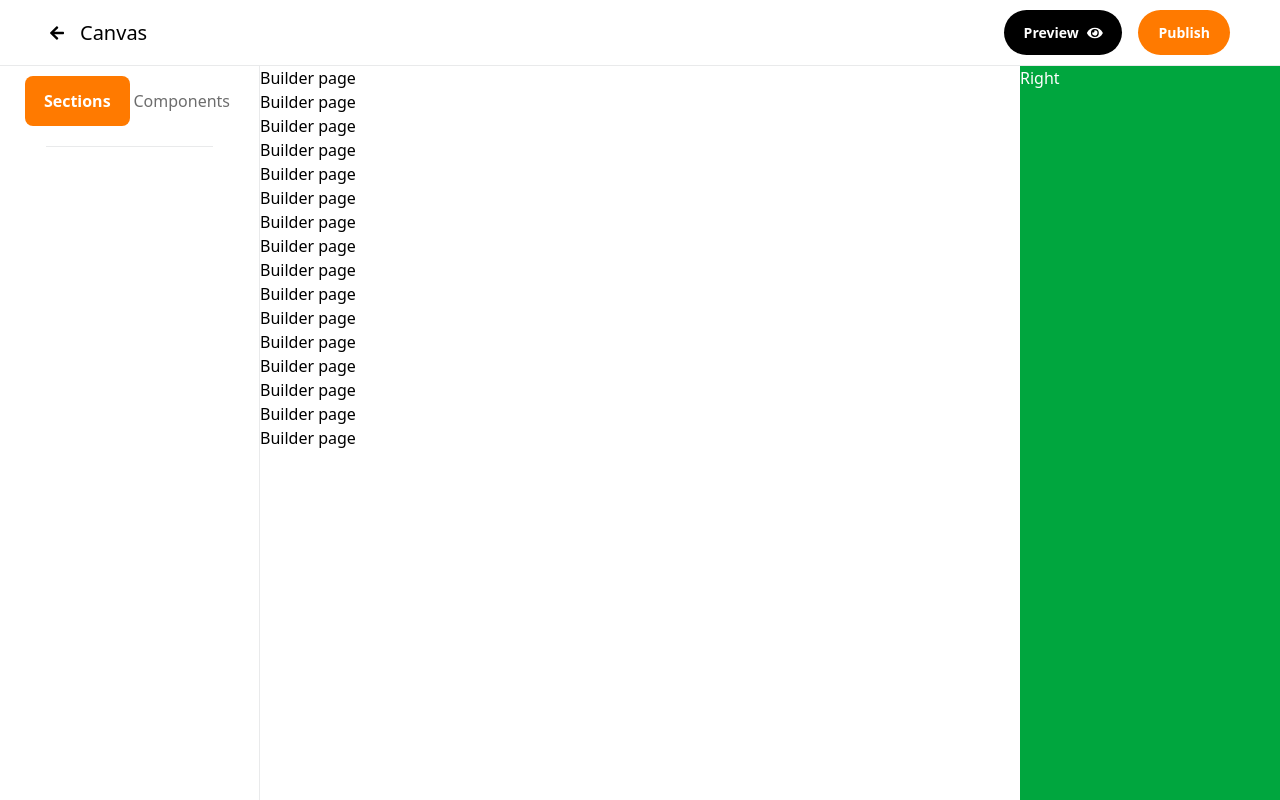
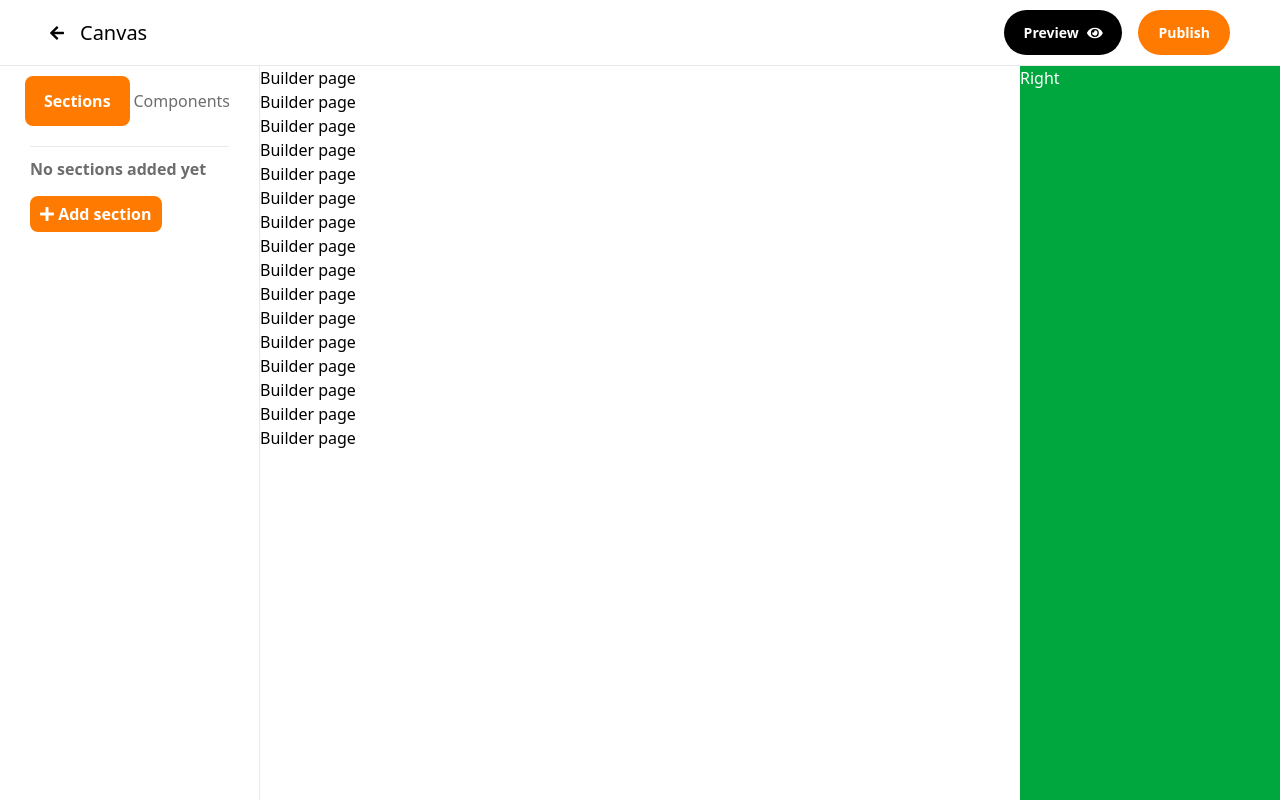
Before and after one commit to youssefrag/Pixelo, a Next.js app in the folder frontend/: page /builder in a window 1280 px wide. Built offline with nearby package versions, Linux system fonts and the light colour scheme.

Commit message:
builder slice basics completed

```diff
--- a/frontend/components/BuilderSideBars/LeftBar.tsx
+++ b/frontend/components/BuilderSideBars/LeftBar.tsx
@@ -1,9 +1,26 @@
 "use client";
 
 import { useState } from "react";
+import { UseDispatch, useSelector } from "react-redux";
+import { useDispatch } from "react-redux";
+import { FontAwesomeIcon } from "@fortawesome/react-fontawesome";
+import { faPlus } from "@fortawesome/free-solid-svg-icons";
+
+import type { RootState, AppDispatch } from "@/store";
+import { addSection, select } from "@/store/slices/builderSlice";
 
 export default function LeftBar() {
   const [mode, setMode] = useState<"sections" | "components">("sections");
+
+  const dispatch = useDispatch<AppDispatch>();
+  const { rootOrder, nodes, selectedId } = useSelector(
+    (state: RootState) => state.builderSlice
+  );
+
+  const handleAdd = () => {
+    const newIndex = rootOrder.length + 1;
+    dispatch(addSection({ name: `Section ${newIndex}` }));
+  };
 
   return (
     <div className="w-[260px] border-r border-[#E9EAEB]">
@@ -34,7 +51,20 @@ export default function LeftBar() {
         )}
       </div>
       <div className="flex px-[25px] py-[10px] justify-center">
-        <div className="border-b border-[#E9EAEB] w-[80%]"></div>
+        <div className="border-b border-[#E9EAEB] w-[95%]"></div>
+      </div>
+      <div className="px-[30px]">
+        {rootOrder.length === 0 && (
+          <div className="text-[#6D6D6D] font-[600] mb-[15px]">
+            No sections added yet
+          </div>
+        )}
+        <button
+          onClick={handleAdd}
+          className="bg-[#FF7A00] px-[10px] p-[6px] text-white font-[700] rounded-[8px] cursor-pointer"
+        >
+          <FontAwesomeIcon icon={faPlus} size="1x" /> Add section
+        </button>
       </div>
     </div>
   );
--- a/frontend/store/slices/builderSlice.ts
+++ b/frontend/store/slices/builderSlice.ts
@@ -43,5 +43,5 @@ const builderSlice = createSlice({
   },
 });
 
-export const { select } = builderSlice.actions;
+export const { select, addSection } = builderSlice.actions;
 export default builderSlice.reducer;
```
